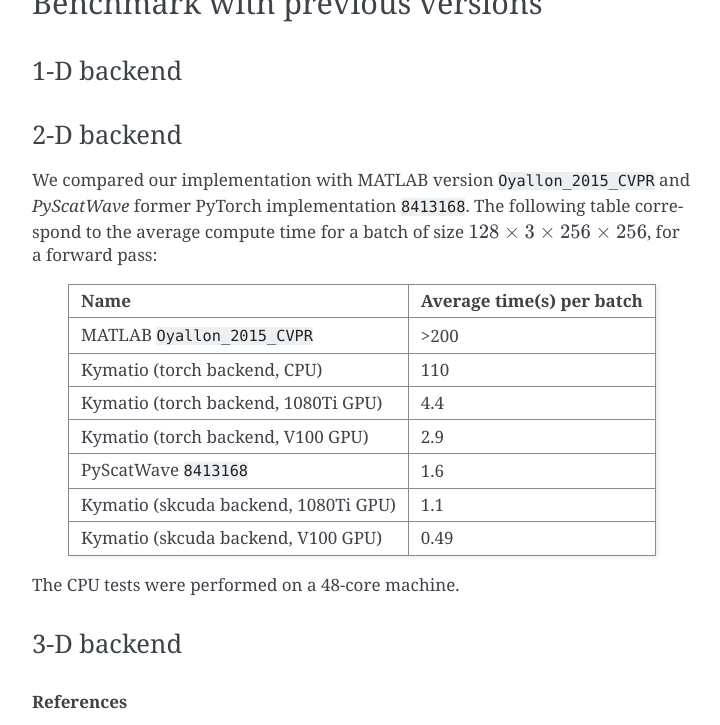
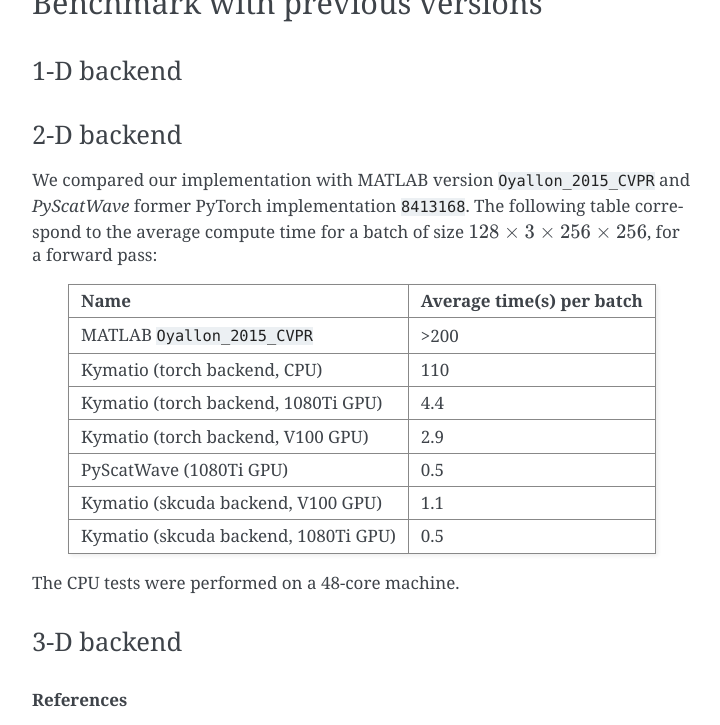
Before and after one commit to kymatio/kymatio, a Sphinx documentation site: the page built from doc/source/userguide.rst, in a window 1280 px wide and 900 px high, scrolled down 3876 px, cut to the strip 0-725 px from the top of the window. Shown: the whole strip, without its empty margins (388-1108 px from the left). Built offline with Sphinx 7.4.7, drawn with Linux system fonts in a browser that asks for light colours; formulas are drawn with MathJax 3; pages that are not in the unit, such as notebooks, are missing from menus; cross-references to code outside the pages are shown as plain code.

Commit message:
Update userguide.rst
Edouard can you confimr the next 2 last entry was supposed to be a V100

```diff
--- a/doc/source/userguide.rst
+++ b/doc/source/userguide.rst
@@ -180,9 +180,9 @@
 Kymatio (torch backend, CPU)                    110
 Kymatio (torch backend, 1080Ti GPU)             4.4
 Kymatio (torch backend, V100 GPU)               2.9
-PyScatWave :cite:`8413168`                      1.6
-Kymatio (skcuda backend, 1080Ti GPU)            1.1
-Kymatio (skcuda backend, V100 GPU)              0.49
+PyScatWave (1080Ti GPU)                         0.5
+Kymatio (skcuda backend, V100 GPU)              1.1
+Kymatio (skcuda backend, 1080Ti GPU)            0.5
 ====================================            =========================
 
 The CPU tests were performed on a 48-core machine.
```
